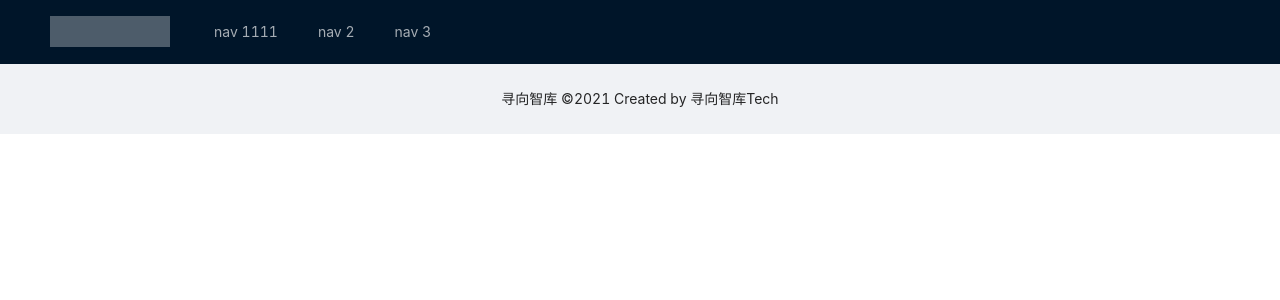
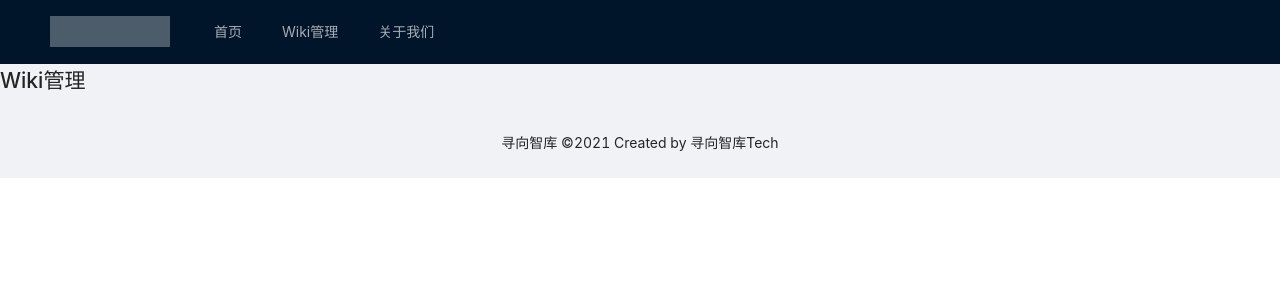
Before and after one commit to XunxiangTech/XunxiangWikiBase, a Vue app in the folder xxwikiweb/: page /admin/wiki in a window 1280 px wide. Shown: the top 300 px of the page. Built offline with nearby package versions, Linux system fonts and the light colour scheme; no server answers.

Commit message:
Setup(admin-wiki): Add admin page for wiki management and set up basic routing on header

```diff
--- a/xxwikiweb/src/components/the-header.vue
+++ b/xxwikiweb/src/components/the-header.vue
@@ -6,9 +6,15 @@
         mode="horizontal"
         :style="{ lineHeight: '64px' }"
     >
-      <a-menu-item key="1">nav 1111</a-menu-item>
-      <a-menu-item key="2">nav 2</a-menu-item>
-      <a-menu-item key="3">nav 3</a-menu-item>
+      <a-menu-item key="/">
+        <router-link to="/">首页</router-link>
+      </a-menu-item>
+      <a-menu-item key="/admin/wiki">
+        <router-link to="/admin/wiki">Wiki管理</router-link>
+      </a-menu-item>
+      <a-menu-item key="/about">
+        <router-link to="/about">关于我们</router-link>
+      </a-menu-item>
     </a-menu>
   </a-layout-header>
 </template>
--- a/xxwikiweb/src/router/index.ts
+++ b/xxwikiweb/src/router/index.ts
@@ -1,6 +1,7 @@
 import { createRouter, createWebHistory, RouteRecordRaw } from 'vue-router'
 import Home from '../views/home.vue'
 import About from '../views/about.vue'
+import AdminWiki from '../views/admin/admin-wiki.vue'
 
 const routes: Array<RouteRecordRaw> = [
   {
@@ -16,7 +17,12 @@ const routes: Array<RouteRecordRaw> = [
     // this generates a separate chunk (about.[hash].js) for this route
     // which is lazy-loaded when the route is visited.
     // component: () => import(/* webpackChunkName: "about" */ '../views/about.vue')
-  }
+  },
+  {
+    path: '/admin/wiki',
+    name: 'AdminWiki',
+    component: AdminWiki
+  },
 ]
 
 const router = createRouter({
--- /dev/null
+++ b/xxwikiweb/src/views/admin/admin-wiki.vue
@@ -0,0 +1,5 @@
+<template>
+  <div class="about">
+    <h1>Wiki管理</h1>
+  </div>
+</template>
```
